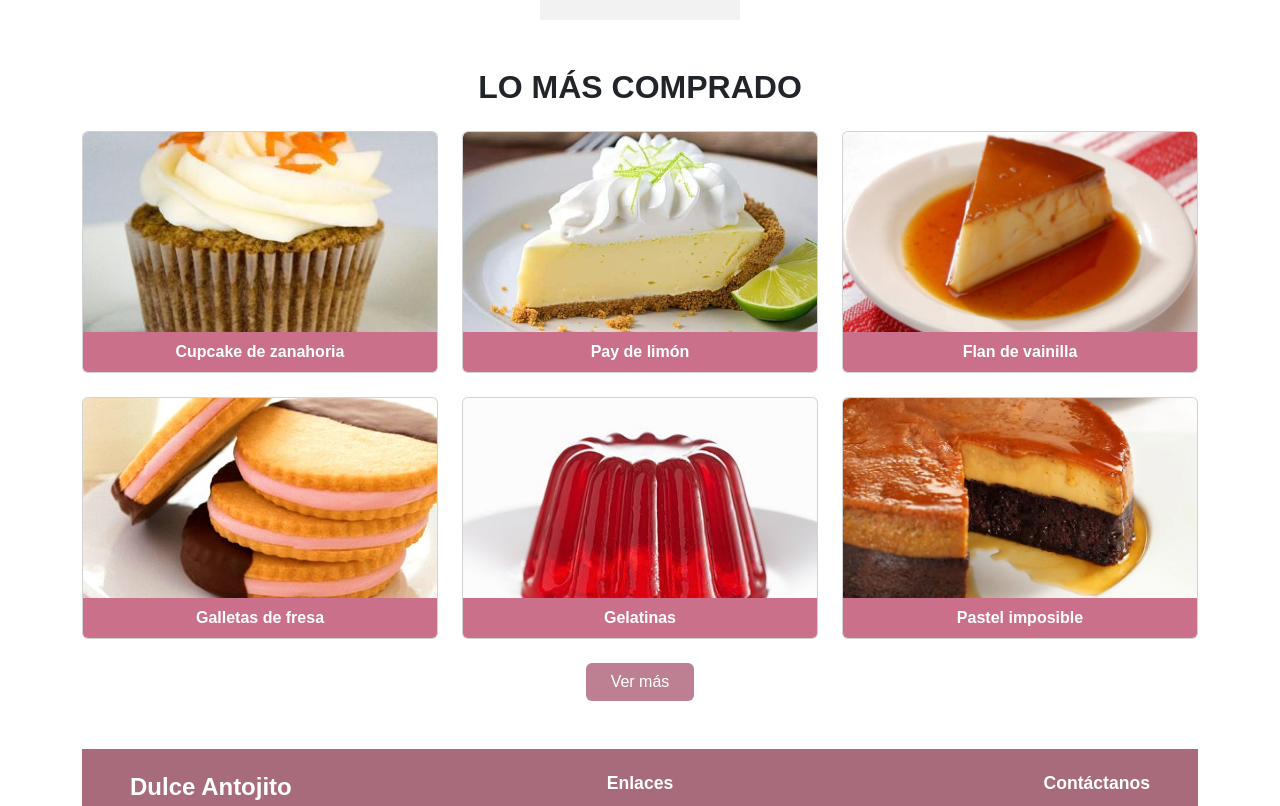
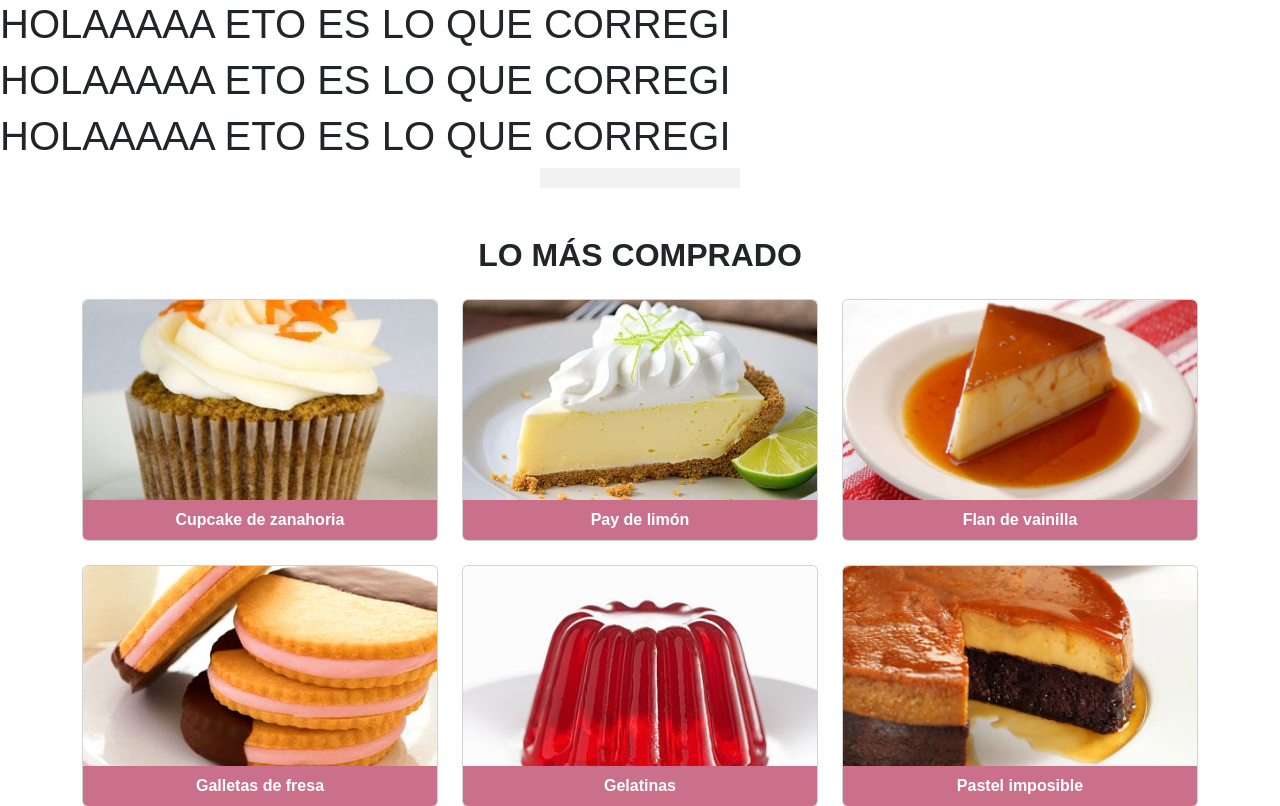
Before and after one commit to Juan4r/ProyectoDulceAntojito, a PHP site: page / in a window 1280 px wide. Shown: the part 84-890 px from the top of the page. Run offline with PHP 8.4, Linux system fonts and the light colour scheme.

Commit message:
te lo corregi la linea 10 del index.php

```diff
--- a/index.php
+++ b/index.php
@@ -17,7 +17,9 @@
 <header>
     <?php include 'navbar.php'; ?>
 </header>
-
+<h1>HOLAAAAA ETO ES LO QUE CORREGI</h1>
+<h1>HOLAAAAA ETO ES LO QUE CORREGI</h1>
+<h1>HOLAAAAA ETO ES LO QUE CORREGI</h1>
     <!--carrusel-->
   <section class="carrusel">
       <div class="slide active">
```
